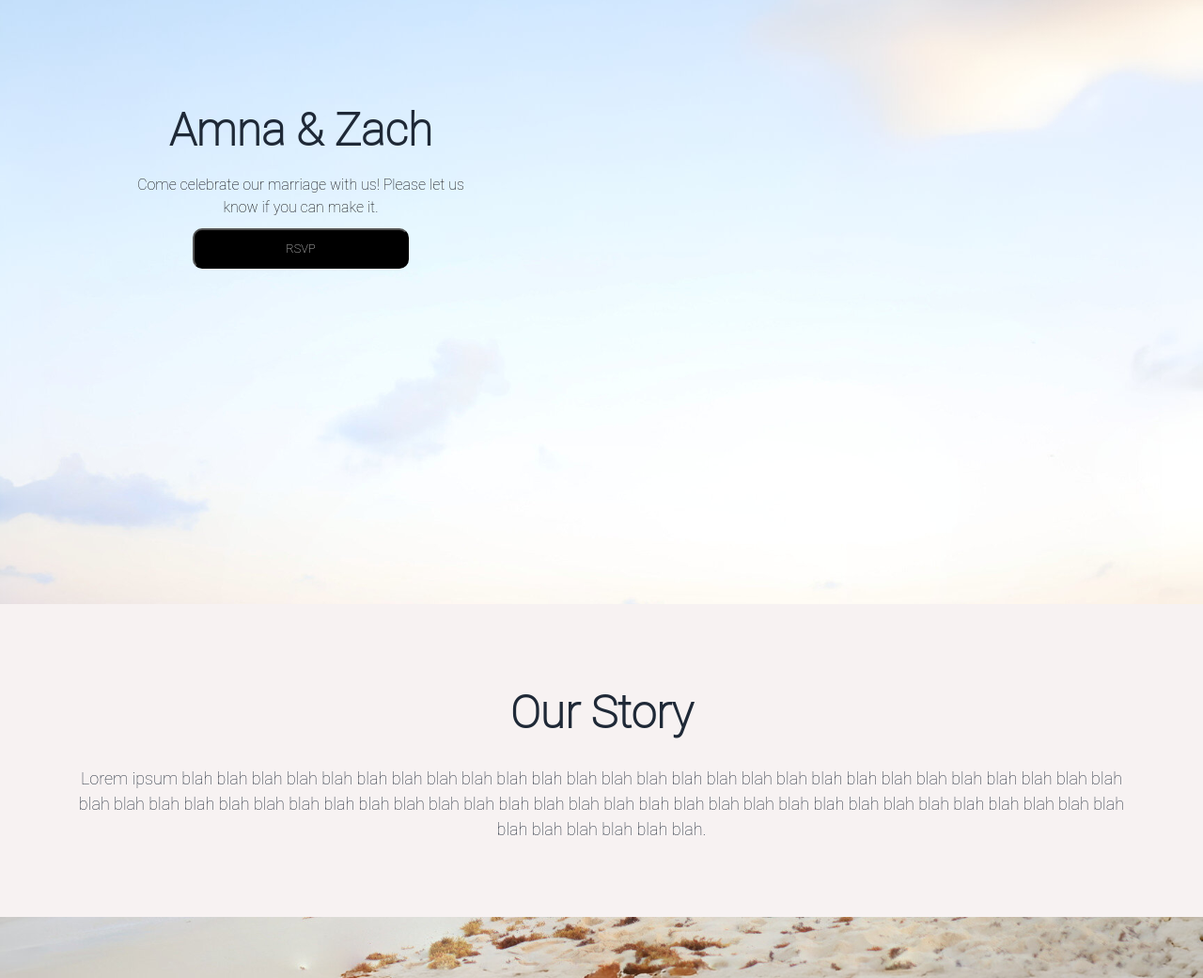
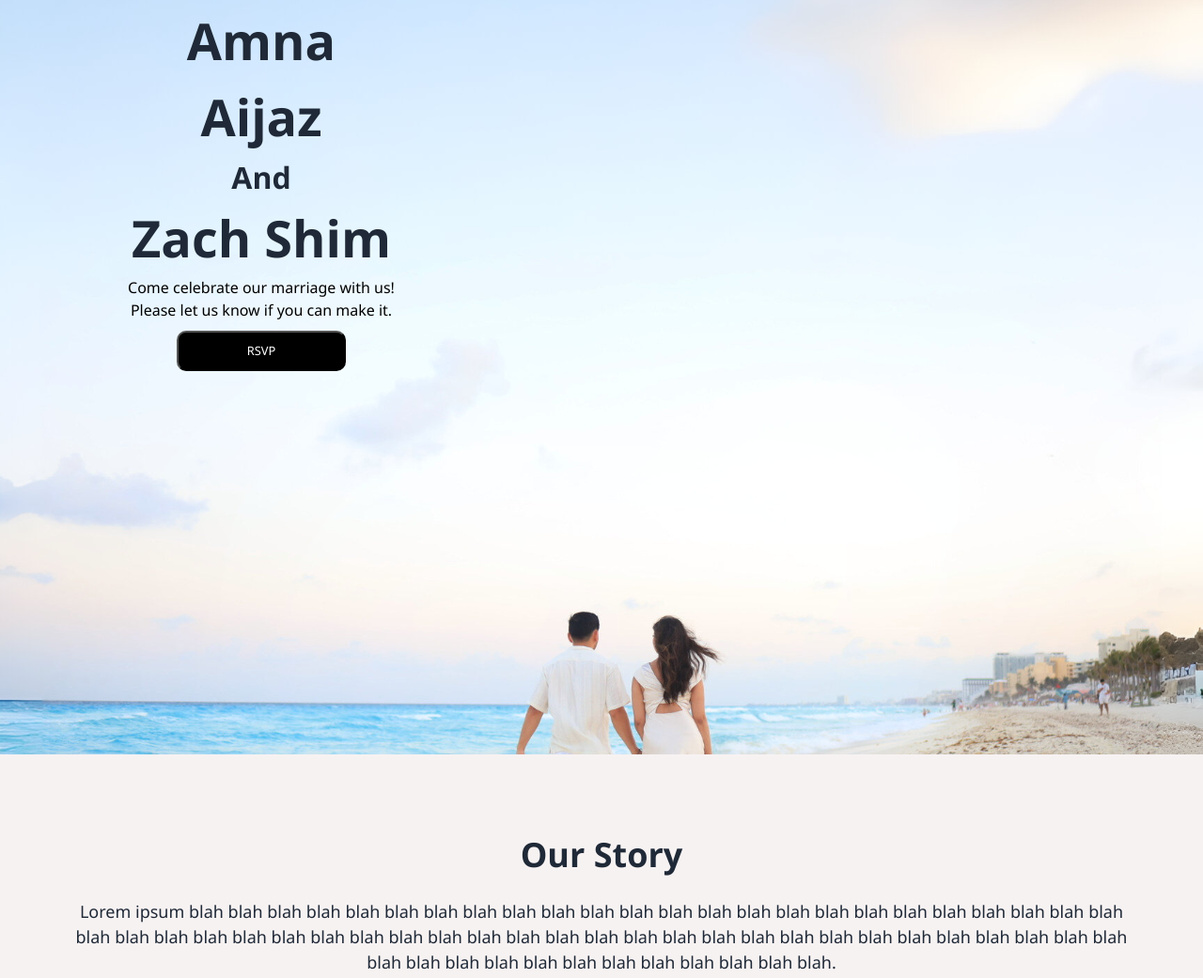
Before and after one commit to Zach-Shim/a-z-wedding.github.io, a plain HTML site: page app/home.html in a window 1280 px wide. Shown: the part 203-1244 px from the top of the page at 94% size. Drawn offline with Linux system fonts and the light colour scheme.

Commit message:
Add unlock button to index. Fix formatting in home.

```diff
--- a/app/home.html
+++ b/app/home.html
@@ -14,7 +14,6 @@
 <body class="parallax">
     <header class="sub-container flex-row flex-main-between flex-cross-center py-20">
         <a href="home.html"><img class="w-70 h-auto" src="../public/images/az-monogram.png" alt="couple monogram logo"/></a>
-
         <nav class="flex-row gap-30">
             <a href="about.html">About Us</a>
             <a href="photos.html">Photos</a>
@@ -25,22 +24,22 @@
         </nav>
     </header>
 
-    <section class="flex-col flex-main-center vh-90">
-        <div class="flex-col flex-cross-center gap-10 vw-30 hp-50 ml-10p text-center">
-            <h1 class="main-heading">Amna & Zach</h1>
-            <p>Come celebrate our marriage with us! Please let us know if you can make it.</p>
-            <button class="rsvp-button wp-60 p-10 font-size-8">RSVP</button>
+    <section class="flex-col flex-cross-center vh-90 w-300 my-vh-10 ml-10p text-center">
+        <div class="main-heading">
+            <h1>Amna Aijaz</h1>
+            <h1 class="font-size-20">And</h1>
+            <h1>Zach Shim</h1>
         </div>
+        <p>Come celebrate our marriage with us! Please let us know if you can make it.</p>
+        <button class="rsvp-button wp-60 font-size-8 p-10 mt-10">RSVP</button>
     </section>
 
-    <section>
-        <div class="sub-container">
-            <h1 class="main-heading">Our Story</h1>
-            <p>Lorem ipsum blah blah blah blah blah blah blah blah blah blah blah blah blah blah blah blah blah blah blah blah blah blah blah blah blah blah blah blah blah blah blah blah blah blah blah blah blah blah blah blah blah blah blah blah blah blah blah blah blah blah blah blah blah blah blah blah blah blah blah blah blah blah blah.</p>
-        </div>
+    <section class="sub-container">
+        <h1 class="main-heading">Our Story</h1>
+        <p>Lorem ipsum blah blah blah blah blah blah blah blah blah blah blah blah blah blah blah blah blah blah blah blah blah blah blah blah blah blah blah blah blah blah blah blah blah blah blah blah blah blah blah blah blah blah blah blah blah blah blah blah blah blah blah blah blah blah blah blah blah blah blah blah blah blah blah.</p>
     </section>
 
-    <section class="sub-container flex-row bg-clear text-shadow-white font-size-15">
+    <section class="sub-container flex-row bg-clear text-shadow-white font-size-15 py-100">
         <div class="flex-col flex-end gap-10">
             <p>Zach:</p>
             <p>Amna:</p>
@@ -73,12 +72,12 @@
     </section>
 
     <footer class="sub-container bg-clear">
-        <div class="flex-row gap-50 bg-blue color-white p-30 border-radius-large wp-80">
+        <div class="flex-row flex-cross-center gap-50 bg-blue color-white p-30 border-radius-large wp-80">
             <div class="flex-col flex-main-center flex-cross-start text-start wp-100">
                 <h3>We'd Love To Have You!</h3>
-                <p class="pt-10">Please Let Us Know If You Can Make It!</p>
+                <p>Please Let Us Know If You Can Make It!</p>
             </div>
-            <button class="rsvp-button vw-20 p-10 font-size-8">RSVP</button>
+            <button class="rsvp-button vw-20 hp-50 p-10 font-size-8">RSVP</button>
         </div>
     </footer>
 </body>
--- a/public/styles/common/sizing.css
+++ b/public/styles/common/sizing.css
@@ -23,6 +23,7 @@
 .w-180 { width: 180px; }
 .w-190 { width: 190px; }
 .w-200 { width: 200px; }
+.w-300 { width: 300px; }
 
 .vw-10 { width: 10vw; }
 .vw-11 { width: 11vw; }
--- a/public/styles/reset.css
+++ b/public/styles/reset.css
@@ -16,7 +16,7 @@ body {
 
     /* background-color: #f5f1ee; */
     text-align: center;
-    font-family: 'Roboto Thin', serif;
+    font-family: "Segoe UI", Roboto, Helvetica, Arial, sans-serif, "Apple Color Emoji", "Segoe UI Emoji", "Segoe UI Symbol";
 }
 
 /* 5. Improve media defaults */
--- a/public/styles/subsection.css
+++ b/public/styles/subsection.css
@@ -16,7 +16,7 @@
 .main-heading
 {
     color: #1F2937;
-    font-size: 48px;
+    font-size: 36px;
     font-weight: 900;
     margin: 0;
     text-align: center;
```
Also changed, not shown: index.html (+2 -1 lines).
